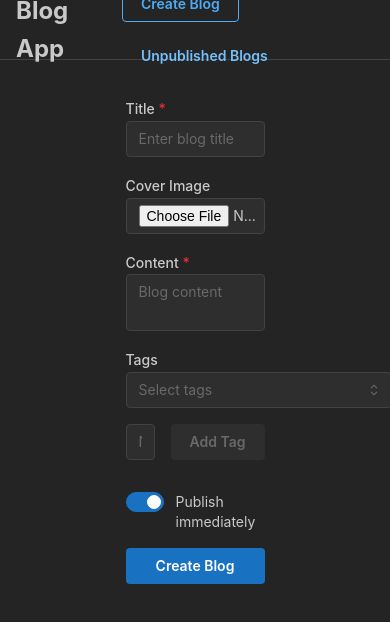
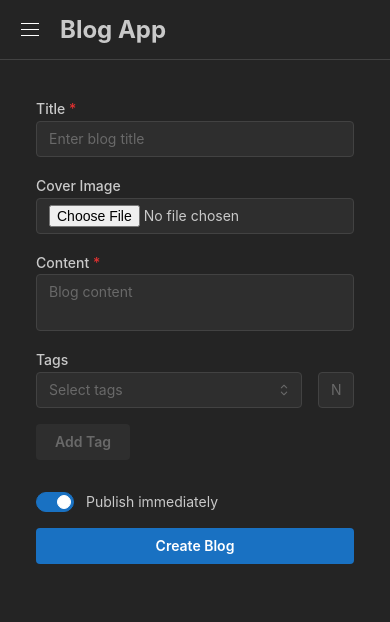
Before and after one commit to Pranali-5/blog-app, a React (Vite) app in the folder frontend/: page /admin/blog/new in a window 390 px wide. Shown: the top 622 px of the page. Built offline with nearby package versions, Linux system fonts and the light colour scheme; no server answers; sample sign-in values are in the browser's storage.

Commit message:
fix responsive styles

```diff
--- a/frontend/src/components/Layout/AppShell.tsx
+++ b/frontend/src/components/Layout/AppShell.tsx
@@ -1,25 +1,30 @@
-import { AppShell as MantineAppShell, Group, Button } from '@mantine/core';
+import { AppShell as MantineAppShell, Group, Button, Burger, Flex } from '@mantine/core';
 import { Link, useLocation } from 'react-router-dom';
 import React from 'react';
+import { useDisclosure } from '@mantine/hooks';
 
 export function AppShell({ children }: { children: React.ReactNode }) {
   const token = localStorage.getItem('token');
   const location = useLocation();
   const isAuthPage = location.pathname.includes('/admin/signin') || location.pathname.includes('/admin/signup');
+  const [opened, { toggle }] = useDisclosure();
 
   return (
     <MantineAppShell
       header={{ height: 60 }}
       padding="md"
       w='100%'
+      navbar={{ width: 300, breakpoint: 'sm', collapsed: { desktop: true, mobile: !opened } }}
     >
-      <MantineAppShell.Header>
+       <MantineAppShell.Header>
         <Group h="100%" px="md" justify="space-between" align='center' wrap='nowrap'>
+          <Burger opened={opened} onClick={toggle} hiddenFrom="sm" size="sm" />
+          <Group justify="space-between" style={{ flex: 1 }}>
           <Link to="/" style={{ textDecoration: 'none', color: 'inherit' }}>
             <h2>Blog App</h2>
           </Link>
-          <Group>
-            {token ? (
+            <Group ml="xl" gap={0} visibleFrom="sm">
+             {token ? (
               <Group>
                 <Button component={Link} to="/admin/blog/new" variant="outline">
                   Create Blog
@@ -42,9 +47,46 @@ export function AppShell({ children }: { children: React.ReactNode }) {
                 </Button>
               </Group>
             )}
+            </Group>
           </Group>
         </Group>
       </MantineAppShell.Header>
+      <MantineAppShell.Navbar>
+        <Group h="100%" px="md" justify="space-between" align='flex-start' wrap='nowrap'>
+          <Group>
+            {token ? (
+              <Flex direction='column' align='flex-start' h='100%' mt={16} gap={16}>
+                <Button component={Link} to="/" variant="subtle" onClick={toggle}>
+                  Home
+                </Button>
+                <Button component={Link} to="/admin/blog/new" variant="subtle" onClick={toggle}>
+                  Create Blog
+                </Button>
+                <Button
+                  component={Link}
+                  to="/admin/blogs/unpublished"
+                  variant="subtle"
+                  onClick={toggle}
+                >
+                  Unpublished Blogs
+                </Button>
+              </Flex>
+            ) : !isAuthPage && (
+              <Flex direction='column' align='flex-start' h='100%' mt={16} gap={16}>
+                <Button component={Link} to="/" variant="subtle" onClick={toggle}>
+                  Home
+                </Button>
+                <Button component={Link} to="/admin/signin" variant="subtle" onClick={toggle}>
+                  Sign In
+                </Button>
+                <Button component={Link} to="/admin/signup" variant="filled" onClick={toggle} ml={16}>
+                  Sign Up
+                </Button>
+              </Flex>
+            )}
+          </Group>
+        </Group>
+      </MantineAppShell.Navbar>
 
       <MantineAppShell.Main>
         {children}
--- a/frontend/src/pages/admin/AdminBlogEditor.tsx
+++ b/frontend/src/pages/admin/AdminBlogEditor.tsx
@@ -6,8 +6,10 @@ import { blogService } from '../../api/blogService';
 import { notifications } from '@mantine/notifications';
 import { AxiosError } from 'axios';
 import React, { useEffect } from 'react';
+import { useMediaQuery } from '@mantine/hooks';
 
 export function AdminBlogEditor() {
+  const isMobile = useMediaQuery('(max-width: 768px)');
   const { id } = useParams();
   const navigate = useNavigate();
   const isEditing = Boolean(id);
@@ -104,7 +106,7 @@ export function AdminBlogEditor() {
   };
 
   return (
-    <Box w='50%' p={`lg`} m='auto'>
+    <Box w={isMobile ? '100%' : '50%'} p={`lg`} m='auto'>
       <form onSubmit={form.onSubmit((values) => createBlogMutation.mutate(values))} style={{ width: '100%' }}>
         <Stack gap="md" w="100%">
           <TextInput
```
